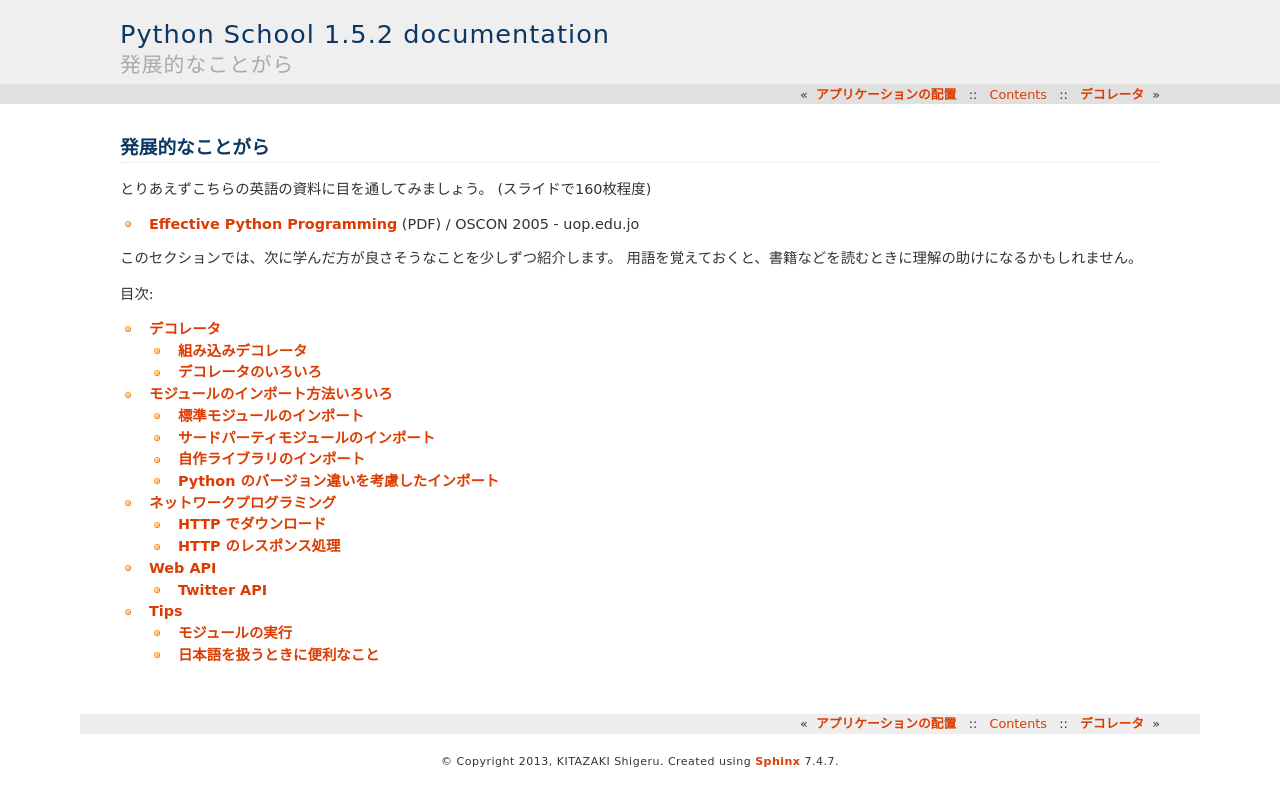
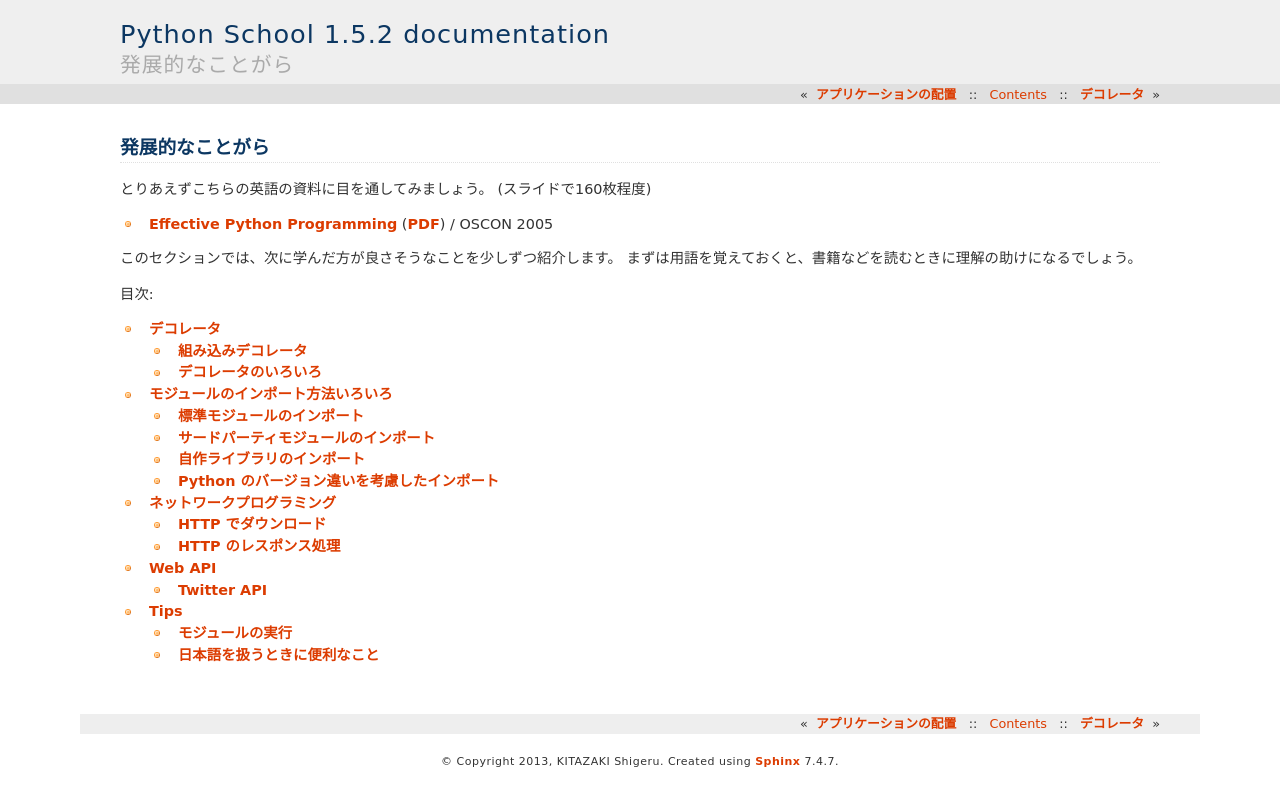
Before and after one commit to skitazaki/python-school-ja, a Sphinx documentation site: the page built from doc/advanced/index.txt, in a window 1280 px wide. Shown: the top 806 px of the page. Built offline with Sphinx 7.4.7, drawn with Linux system fonts in a browser that asks for light colours.

```diff
--- a/doc/advanced/index.txt
+++ b/doc/advanced/index.txt
@@ -1,14 +1,16 @@
 発展的なことがら
 ================
+
 とりあえずこちらの英語の資料に目を通してみましょう。
 (スライドで160枚程度)
 
-* `Effective Python Programming`_ (PDF) / OSCON 2005 - uop.edu.jo
+* `Effective Python Programming`_ (PDF_) / OSCON 2005
 
-.. _Effective Python Programming: http://www.uop.edu.jo/download/PdfCourses/python/effective_r27.pdf
+.. _`Effective Python Programming`: http://conferences.oreillynet.com/cs/os2005/view/e_sess/6680
+.. _PDF: http://www.interlink.com.au/anthony/tech/talks/OSCON2005/effective_r27.pdf
 
 このセクションでは、次に学んだ方が良さそうなことを少しずつ紹介します。
-用語を覚えておくと、書籍などを読むときに理解の助けになるかもしれません。
+まずは用語を覚えておくと、書籍などを読むときに理解の助けになるでしょう。
 
 目次:
 
```
Also changed, not shown: doc/advanced/advanced-1.txt (+11 -6 lines), 1 other file.
